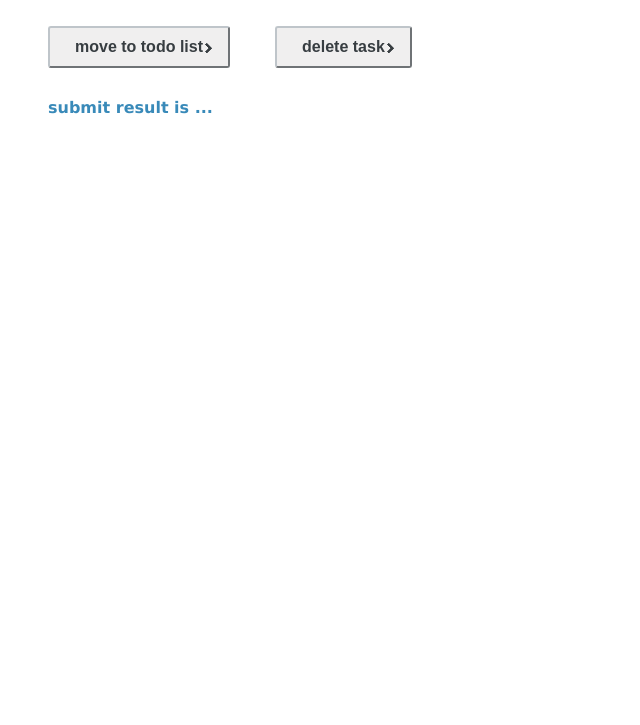
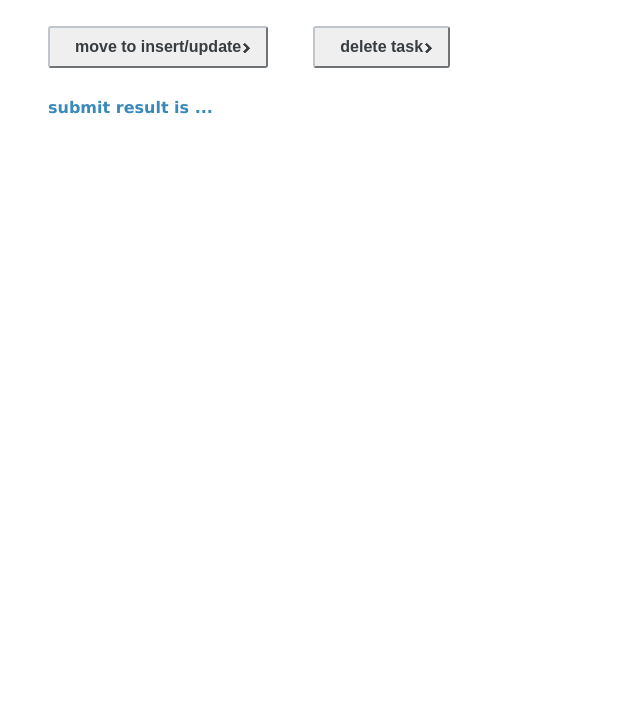
Before and after one commit to m2okabe/APIProject-TaskManagement, a website: page web/index.html in a window 1280 px wide. Shown: the part 75-800 px from the top of the page, without its empty margins (0-640 px from the left). Drawn offline with Linux system fonts and the light colour scheme; no server answers.

Commit message:
modify button name and description

```diff
--- a/src/task/task.controller.js
+++ b/src/task/task.controller.js
@@ -56,8 +56,6 @@ module.exports = {
     // set initial value
     const responseObj = new response();
 
-    // [option] validation check
-
     // select task records
     // [option] multiple keys
     let task;
@@ -71,6 +69,7 @@ module.exports = {
       }
       //responseObj.data = task;
       responseObj.data = taskConverted;
+      res.status(200);
       res.json(responseObj);
     } else {
       // validation check
--- a/web/index.html
+++ b/web/index.html
@@ -12,7 +12,7 @@
       <ul id="todo-container"></ul>
     </div>
     <div class="button001">
-      <button onclick="location.href='./insertOrUpdate.html'">move to todo list</button>
+      <button onclick="location.href='./insertOrUpdate.html'">move to insert/update</button>
       <button id='send'>delete task</button>
     </div>
     <div class = "messageArea">
```
